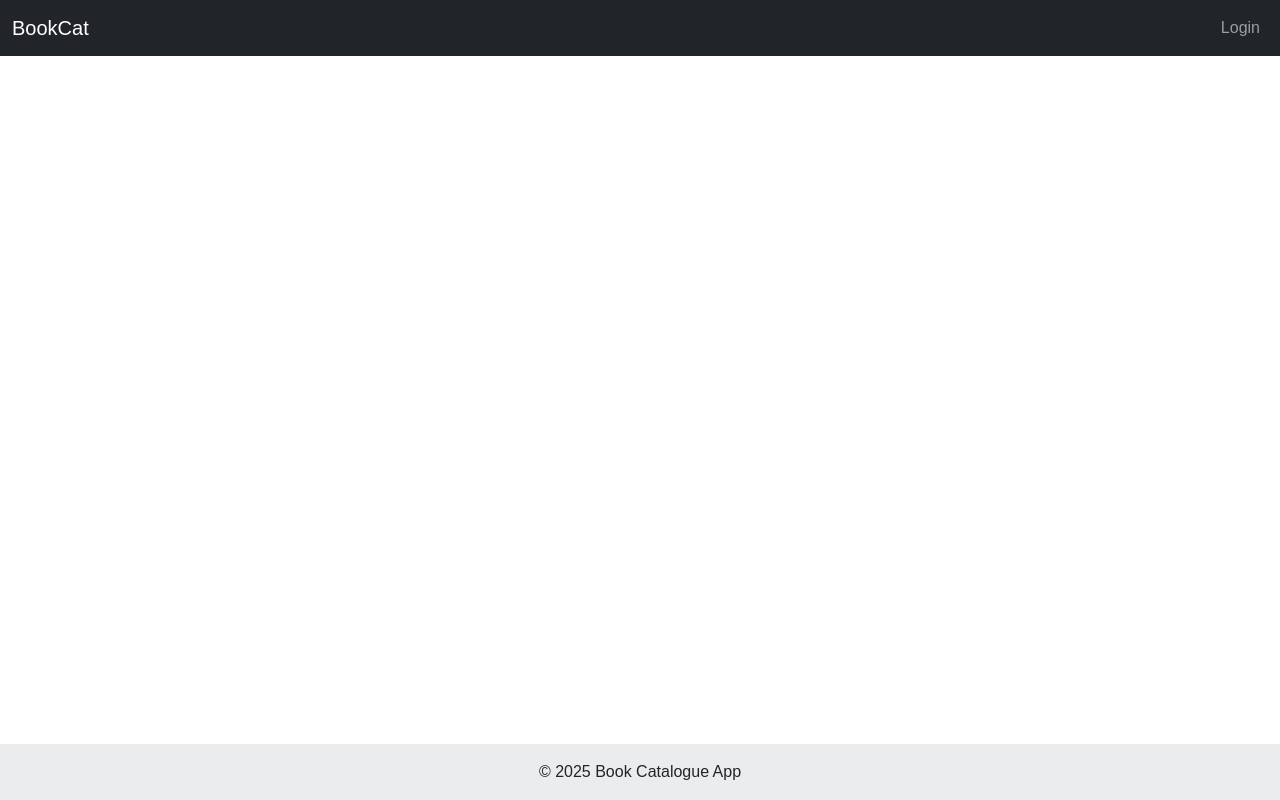
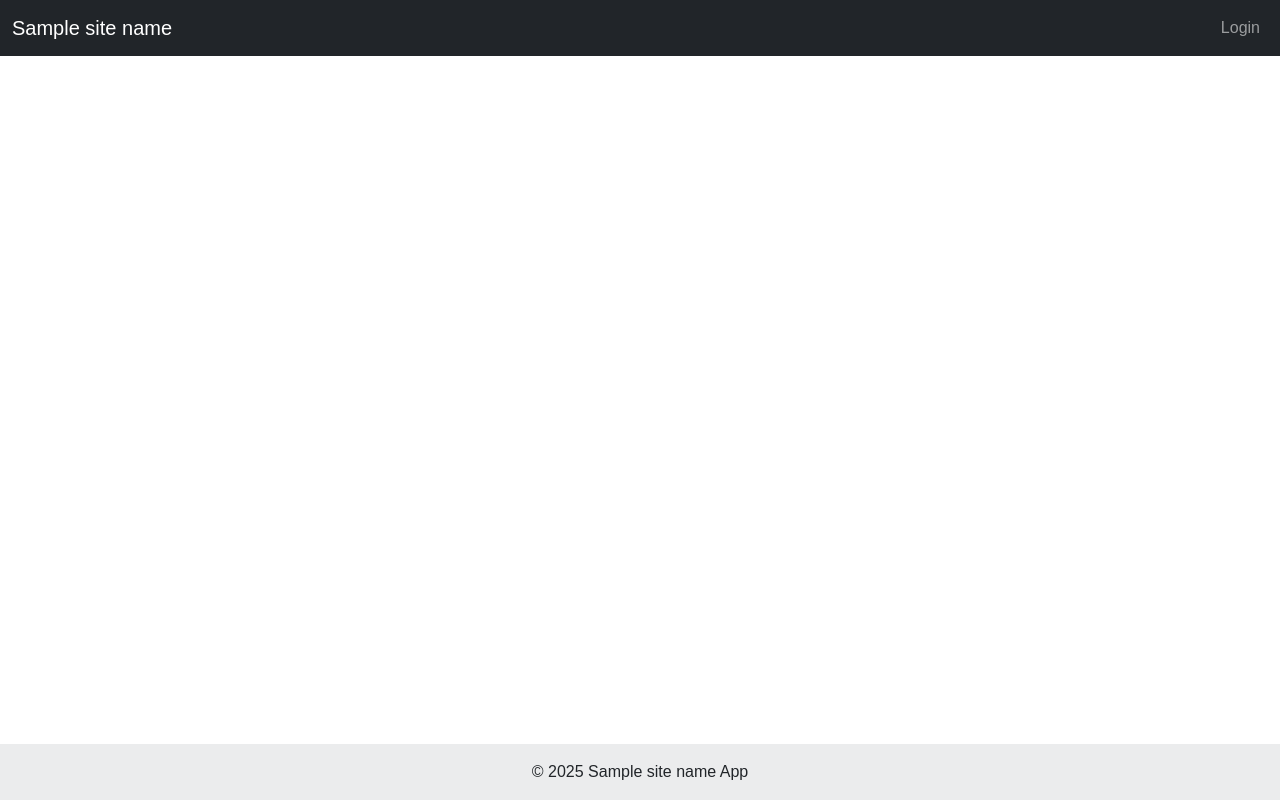
Before and after one commit to LandOFakes/LandOBooks, a Flask app: template templates/base.html in a window 1280 px wide. Run offline with Flask 2, Linux system fonts and the light colour scheme; the template is opened without the code that fills it: most values are stand-ins (such as "Sample title", 1, 10 or a date in 2020).

Commit message:
Update base.html

```diff
--- a/templates/base.html
+++ b/templates/base.html
@@ -1,17 +1,28 @@
 <!DOCTYPE html>
 <html lang="en">
 <head>
-    <meta charset="UTF-8">
-    <meta name="viewport" content="width=device-width, initial-scale=1.0">
-    <title>{% block title %}Book Catalogue{% endblock %}</title>
-    <link rel="stylesheet" href="https://cdn.jsdelivr.net/npm/bootstrap@5.3.0-alpha1/dist/css/bootstrap.min.css">
-    <link rel="stylesheet" href="{{ url_for('static', filename='style.css') }}">
+    <meta charset="UTF-8" />
+    <meta name="viewport" content="width=device-width, initial-scale=1.0" />
+    <title>{% block title %}{{ site_name }}{% endblock %}</title>
+    <link
+      rel="stylesheet"
+      href="https://cdn.jsdelivr.net/npm/bootstrap@5.3.0-alpha1/dist/css/bootstrap.min.css"
+    />
+    <link rel="stylesheet" href="{{ url_for('static', filename='style.css') }}" />
 </head>
 <body>
     <nav class="navbar navbar-expand-lg navbar-dark bg-dark mb-4">
         <div class="container-fluid">
-            <a class="navbar-brand" href="{{ url_for('index') }}">BookCat</a>
-            <button class="navbar-toggler" type="button" data-bs-toggle="collapse" data-bs-target="#navbarNav" aria-controls="navbarNav" aria-expanded="false" aria-label="Toggle navigation">
+            <a class="navbar-brand" href="{{ url_for('index') }}">{{ site_name }}</a>
+            <button
+              class="navbar-toggler"
+              type="button"
+              data-bs-toggle="collapse"
+              data-bs-target="#navbarNav"
+              aria-controls="navbarNav"
+              aria-expanded="false"
+              aria-label="Toggle navigation"
+            >
                 <span class="navbar-toggler-icon"></span>
             </button>
             <div class="collapse navbar-collapse" id="navbarNav">
@@ -39,7 +50,12 @@
                 {% for category, message in messages %}
                     <div class="alert alert-{{ category }} alert-dismissible fade show" role="alert">
                         {{ message }}
-                        <button type="button" class="btn-close" data-bs-dismiss="alert" aria-label="Close"></button>
+                        <button
+                          type="button"
+                          class="btn-close"
+                          data-bs-dismiss="alert"
+                          aria-label="Close"
+                        ></button>
                     </div>
                 {% endfor %}
             {% endif %}
@@ -48,8 +64,11 @@
     </div>
 
     <footer class="bg-light text-center text-lg-start mt-5 fixed-bottom">
-      <div class="text-center p-3" style="background-color: rgba(0, 0, 0, 0.05);">
-        © 2025 Book Catalogue App
+      <div
+        class="text-center p-3"
+        style="background-color: rgba(0, 0, 0, 0.05);"
+      >
+        © 2025 {{ site_name }} App
       </div>
     </footer>
 
```
